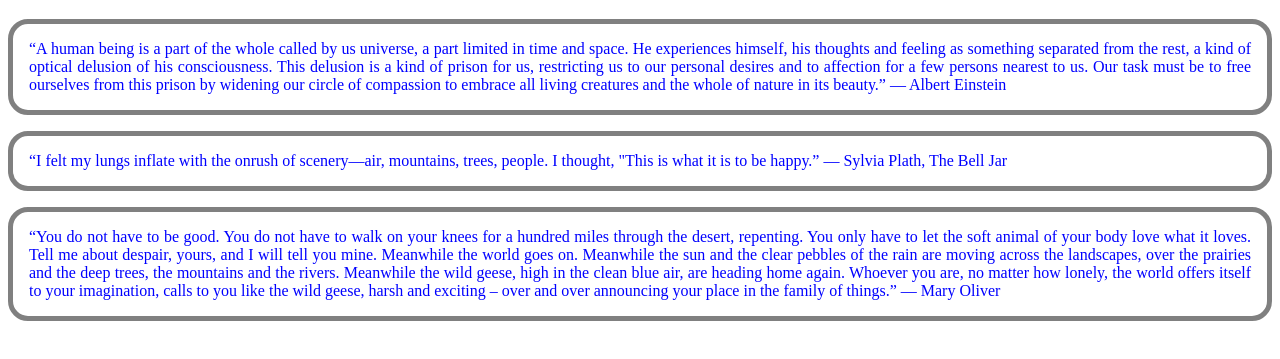
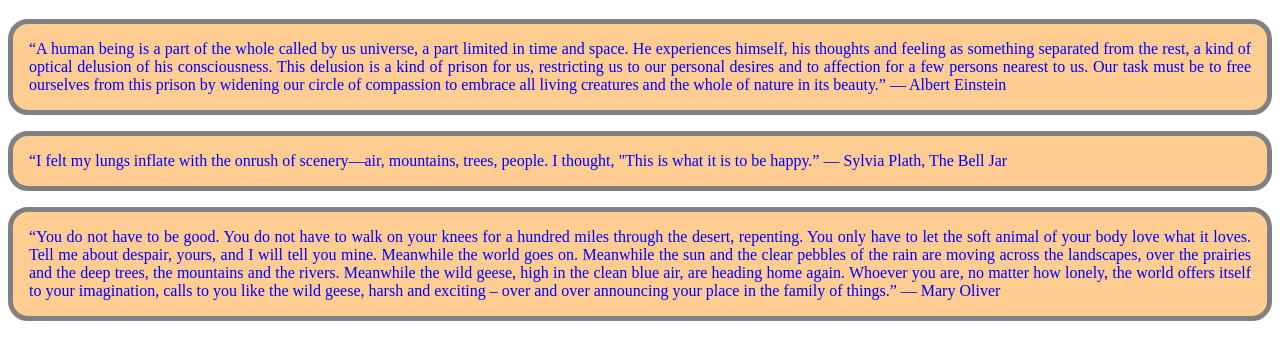
Before and after one commit to rockys1/pretty3, a plain HTML site: page index.html in a window 1280 px wide. Shown: the part 81-440 px from the top of the page. Drawn offline with Linux system fonts and the light colour scheme.

Commit message:
added style

```diff
--- a/style.css
+++ b/style.css
@@ -8,6 +8,7 @@ h1{
 p{
     color: blue;
     border: 5px solid gray;
+    background-color: rgb(255, 205, 145);
     padding: 16px;
     border-radius: 20px;
     text-align: justify;
```
